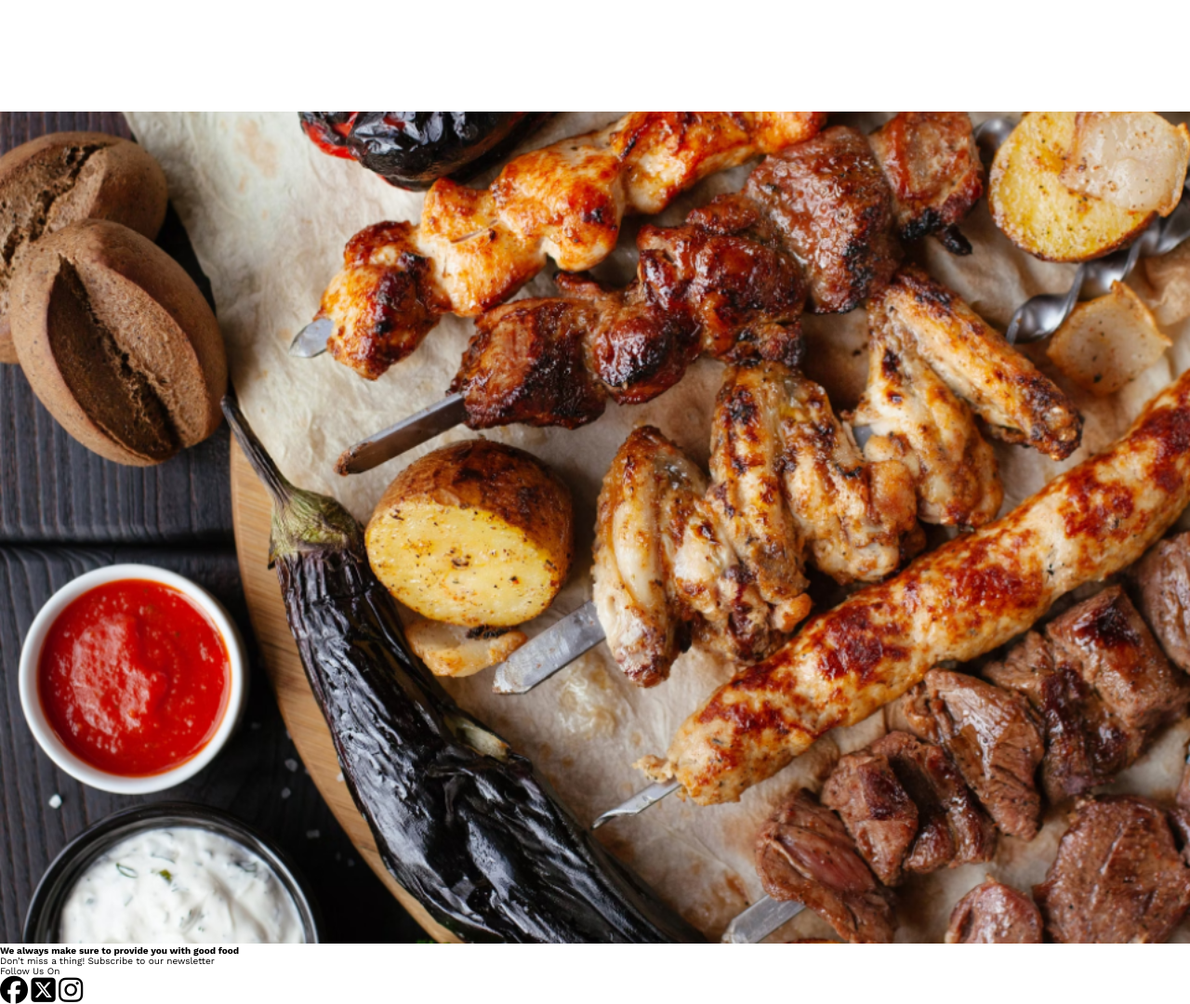
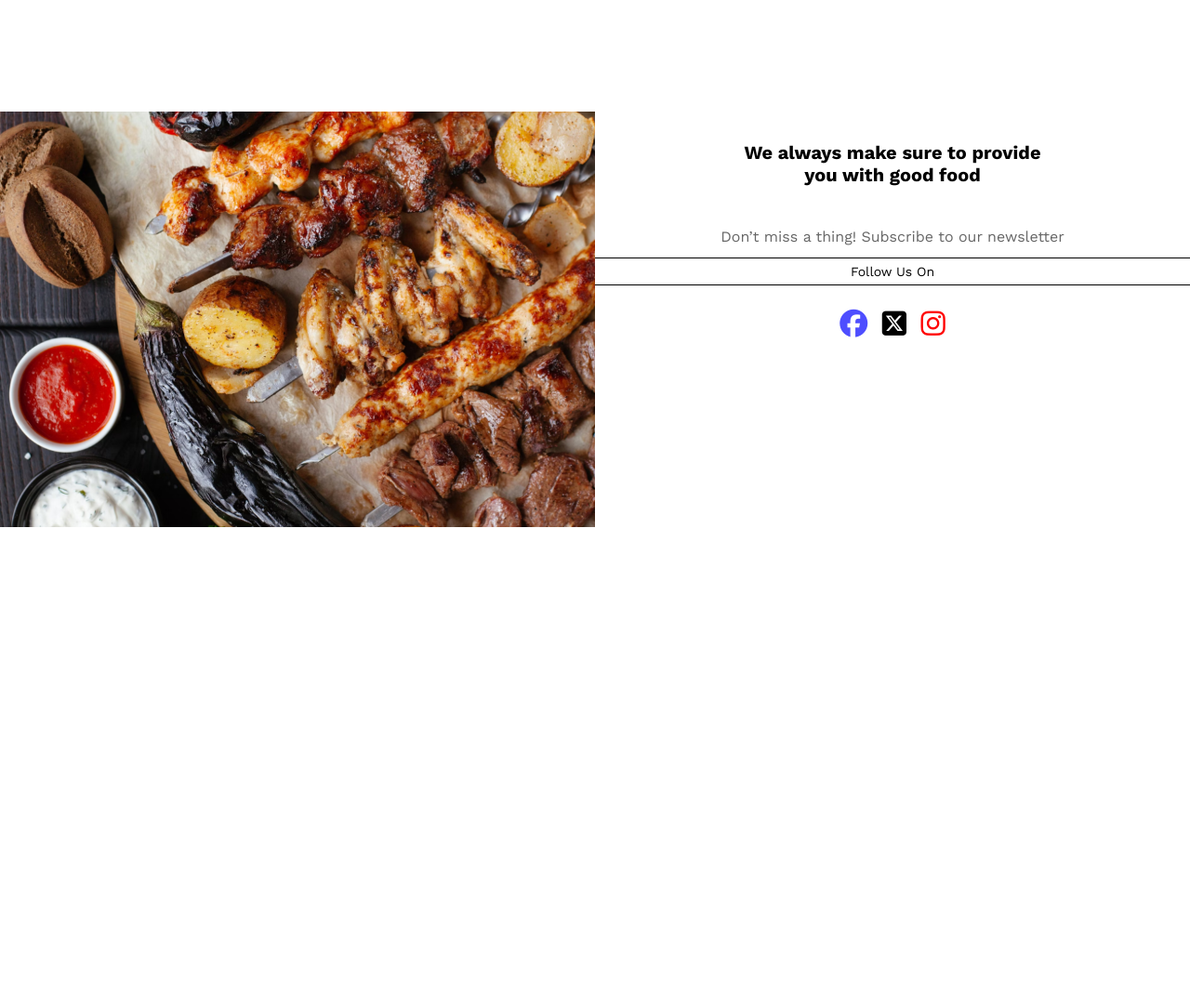
Before and after one commit to emdadulislam912/food-business, a plain HTML site: page index.html in a window 1280 px wide. Shown: the part 1480-2560 px from the top of the page at 93% size. After the commit the page ends 2049 px from the top, so only its background shows below. Drawn offline with nearby package versions, Linux system fonts and the light colour scheme.

Commit message:
styling about section

```diff
--- a/index.html
+++ b/index.html
@@ -43,12 +43,12 @@
     </section>
 
     <section class="aboutUs">
-        <div><img class="aboutImg"   src="assets/foods.png" alt=""></div>
+        <div class="aboutImage"  ><img src="assets/foods.png" alt=""></div>
         <div class="avoutDiv">
             <h4 class="aboutHeadLn">We always make sure to provide you with good food</h4>
-            <p class="subscri">Don’t miss a thing! Subscribe to our newsletter</p>
-            <p class="follo">Follow Us On</p>
-            <p class="icon">
+            <p class="subscription">Don’t miss a thing! Subscribe to our newsletter</p>
+            <p class="callToAction">Follow Us On</p>
+            <p class="icons">
                 <i class="fa-brands fa-facebook fa-3x"></i>
                 <i class="fa-brands fa-square-x-twitter fa-3x"></i>
                 <i class="fa-brands fa-instagram fa-3x"></i>
--- a/styles.css
+++ b/styles.css
@@ -14,7 +14,8 @@ img{
 }
 /* Hero section */
 #hero{
-    background-image: linear-gradient(0.00deg, rgb(16, 16, 16) -19.5%, rgba(16, 16, 16, 0) 100%), url(assets/hero-bg.png);
+    /* background-image: linear-gradient(0.00deg, rgb(16, 16, 16) 0%, rgba(16, 16, 16, 0) 100%), url(assets/hero-bg.png); */
+    background-image: linear-gradient(hsla(0, 0%, 100%, 0), rgba(0, 0, 0, 0.6)), url(assets/hero-bg.png);
     background-repeat: no-repeat;
     background-position: center;
     background-size: cover;
@@ -104,10 +105,56 @@ img{
     font-size: 2rem;
     font-weight: bold;
     margin: 1rem;
+    text-align: center;
 }
 .desOnCard{
     font-size: 1.2rem;
     color: hsl(0, 0%, 41%);
     text-align: center;
 }
-/* Section About */
+/* Section about starts here */
+.aboutUs{
+    display: flex;
+    width: 100%;
+}
+.aboutImage{
+    width: 50%;
+}
+.avoutDiv{
+    width: 50%;
+}
+.aboutHeadLn{
+    font-size: 2rem;
+    padding: 5% 22%;
+    text-align: center;
+}
+.subscription{
+    font-size: 1.6rem;
+    color: hsl(0, 0%, 40%);
+    text-align: center;
+    margin: 2%;
+}
+.callToAction{
+    font-size: 1.4rem;
+    text-align: center;
+    border-top:1px solid;
+    border-bottom: 1px solid;
+    padding: 0.6rem;
+}
+.icons{
+    text-align: center;
+    margin: 2rem;
+}
+.fa-facebook{
+    color: rgb(78, 78, 255);
+    margin: 1%
+}
+.fa-square-x-twitter{
+    color: rgb(0, 0, 0);
+    margin: 1%
+}
+.fa-instagram{
+    color: rgb(255, 0, 0);
+    margin: 1%
+}
+/* Section about ends here */
```
